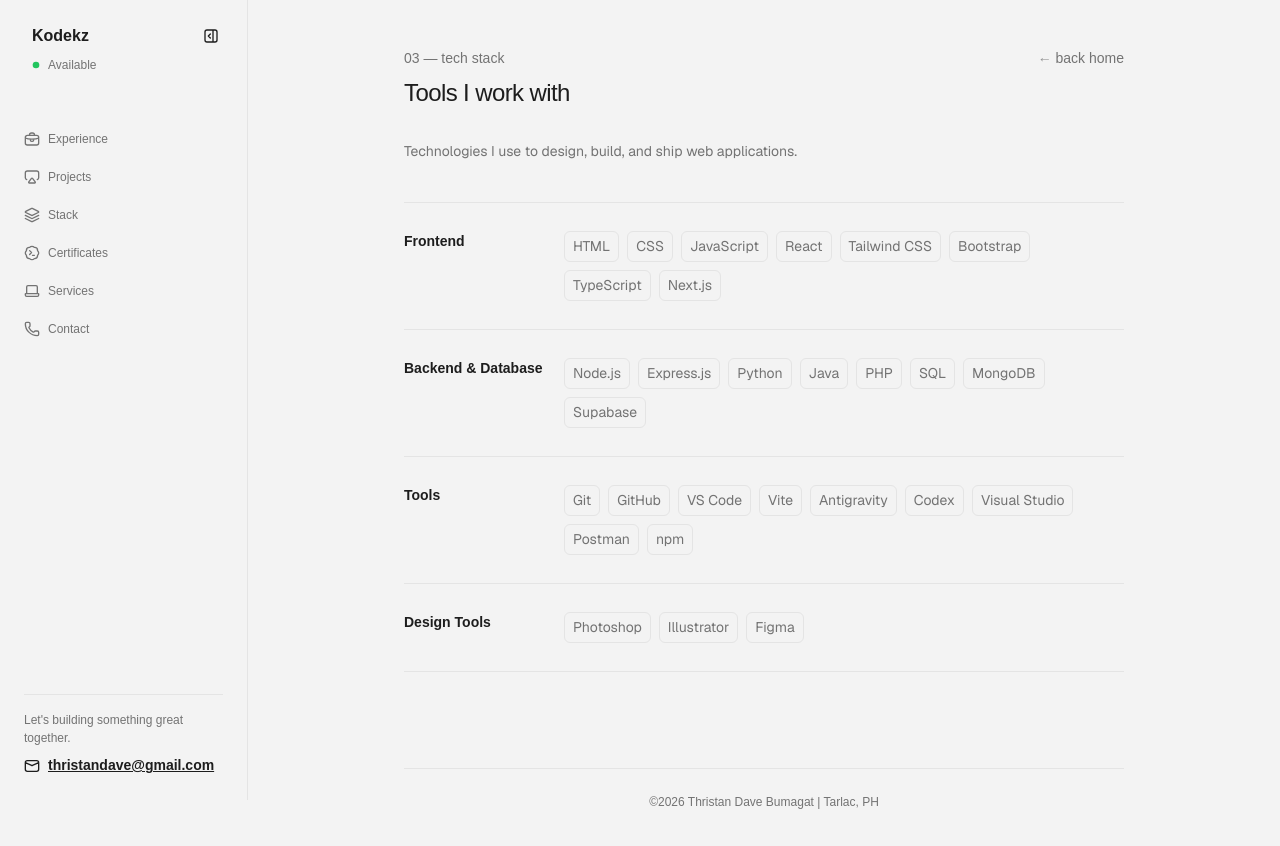
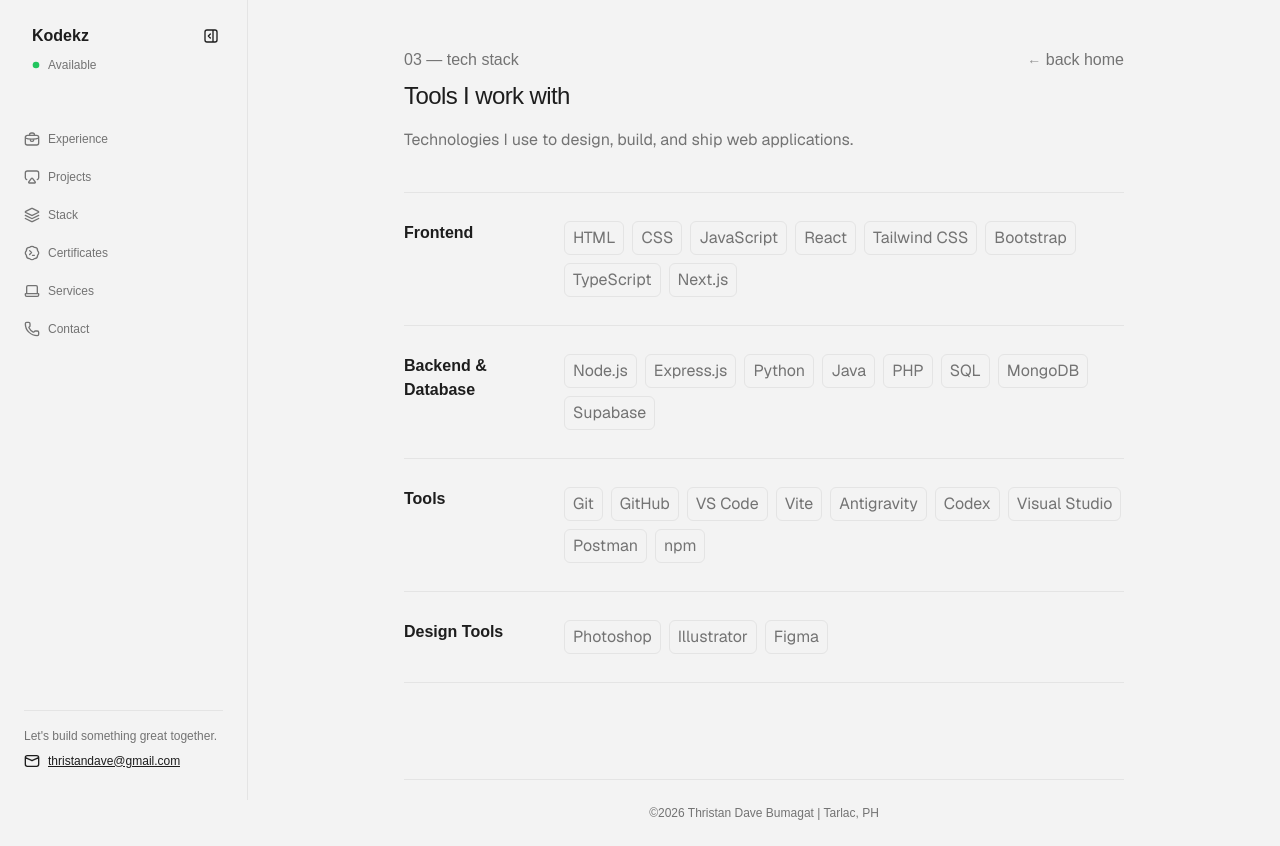
Before and after one commit to 3stannn/kodekz, a React (Vite) app: page /stacks in a window 1280 px wide. Built offline with nearby package versions, Linux system fonts and the light colour scheme; a web font is replaced by a local one.

Commit message:
updated font sizes and populated services page

```diff
--- a/src/Certificates.jsx
+++ b/src/Certificates.jsx
@@ -10,7 +10,7 @@ function Certificates() {
                     <h1 className="text-2xl font-medium tracking-tight">
                         Certificates
                     </h1>
-                    <p className="text normal mt-8 max-w-xl">Credentials & Qualifications.</p>
+                    <p className="text normal mt-4 max-w-xl">Credentials & Qualifications.</p>
                 </div>
                 <Link className="text tab whitespace-nowrap" to="/">
                     <span className="link-arrow link-arrow--back" aria-hidden="true">&#8592;</span> back home
--- a/src/Contacts.jsx
+++ b/src/Contacts.jsx
@@ -41,7 +41,7 @@ function Contacts() {
                     <h1 className="text-2xl font-medium tracking-tight">
                         Get in Touch
                     </h1>
-                    <p className="text normal mt-8 max-w-xl">Have an opportunity, a project in mind, or just want to connect? Reach out anytime.</p>
+                    <p className="text normal mt-4 max-w-xl">Have an opportunity, a project in mind, or just want to connect? Reach out anytime.</p>
                     <div className="mt-2 flex flex-row items-center gap-2">
                         <svg
                             xmlns="http://www.w3.org/2000/svg"
@@ -83,7 +83,7 @@ function Contacts() {
                                 >
                                     <div className={contactIndex > 0 ? "card bottom flex flex-row items-center justify-between" : "card flex flex-row items-center justify-between"}>
                                         <div>
-                                            <p className="text-heavy">{contact.name}</p>
+                                            <p className="text-heavy normal link-title">{contact.name}</p>
                                             <p className="text">@{contact.username}</p>
                                         </div>
                                         <p className="text link"><span className="link-arrow" aria-hidden="true">&#8599;</span></p>
--- a/src/Stacks.jsx
+++ b/src/Stacks.jsx
@@ -56,7 +56,7 @@ function Stacks() {
                     <h1 className="text-2xl font-medium tracking-tight">
                         Tools I work with
                     </h1>
-                    <p className="text normal mt-8 max-w-xl">
+                    <p className="text normal mt-4 max-w-xl">
                         Technologies I use to design, build, and ship web applications.
                     </p>
                 </div>
--- a/src/components/layout/Navbar.jsx
+++ b/src/components/layout/Navbar.jsx
@@ -266,9 +266,13 @@ function Navbar() {
                     <div className="mobile-menu__footer pl-4 pr-4">
                         <p className="hr mb-4"></p>
                         <p className="text small">
-                            Let's building something great together.
+                            Let's build something great together.
                         </p>
-                        <div className="flex flex-row gap-2 items-center mt-2">
+                        <a
+                            className="email-link flex flex-row gap-2 items-center mt-2"
+                            href="mailto:thristandave12@gmail.com"
+                            tabIndex={isMobileOpen ? 0 : -1}
+                        >
                             <svg
                                 xmlns="http://www.w3.org/2000/svg"
                                 width="16"
@@ -276,20 +280,16 @@ function Navbar() {
                                 viewBox="0 0 24 24"
                                 fill="none"
                                 stroke="currentColor"
-                                stroke-width="2"
-                                stroke-linecap="round"
-                                stroke-linejoin="round"
+                                strokeWidth="2"
+                                strokeLinecap="round"
+                                strokeLinejoin="round"
+                                className="shrink-0"
+                                aria-hidden="true"
                             >
                                 <path d="M5 4H19C20.6569 4 22 5.34315 22 7V17C22 18.6569 20.6569 20 19 20H5C3.34315 20 2 18.6569 2 17V7C2 5.34315 3.34315 4 5 4ZM2 7L11.2929 11C11.7154 11.2817 12.2846 11.2817 12.7071 11L22 7" />
                             </svg>
-                            <a
-                                className="text-heavy email"
-                                href="mailto:thristandave12@gmail.com"
-                                tabIndex={isMobileOpen ? 0 : -1}
-                            >
-                                thristandave@gmail.com
-                            </a>
-                        </div>
+                            <span className="email-text">thristandave@gmail.com</span>
+                        </a>
                     </div>
                 </div>
             </nav>
@@ -343,8 +343,12 @@ function Navbar() {
 
                 <div className="desktop-nav__footer mb-2 pl-4 pr-4">
                     <p className="hr mb-4"></p>
-                    <p className="text small">Let's building something great together.</p>
-                    <div className="flex flex-row gap-2 items-center mt-2">
+                    <p className="text small">Let's build something great together.</p>
+                    <a
+                        className="email-link flex flex-row gap-2 items-center mt-2"
+                        href="mailto:thristandave12@gmail.com"
+                        tabIndex={isDesktopOpen ? 0 : -1}
+                    >
                         <svg
                             xmlns="http://www.w3.org/2000/svg"
                             width="16"
@@ -352,20 +356,16 @@ function Navbar() {
                             viewBox="0 0 24 24"
                             fill="none"
                             stroke="currentColor"
-                            stroke-width="2"
-                            stroke-linecap="round"
-                            stroke-linejoin="round"
+                            strokeWidth="2"
+                            strokeLinecap="round"
+                            strokeLinejoin="round"
+                            className="shrink-0"
+                            aria-hidden="true"
                         >
                             <path d="M5 4H19C20.6569 4 22 5.34315 22 7V17C22 18.6569 20.6569 20 19 20H5C3.34315 20 2 18.6569 2 17V7C2 5.34315 3.34315 4 5 4ZM2 7L11.2929 11C11.7154 11.2817 12.2846 11.2817 12.7071 11L22 7" />
                         </svg>
-                        <a
-                            className="text-heavy email"
-                            href="mailto:thristandave12@gmail.com"
-                            tabIndex={isMobileOpen ? 0 : -1}
-                        >
-                            thristandave@gmail.com
-                        </a>
-                    </div>
+                        <span className="email-text">thristandave@gmail.com</span>
+                    </a>
                 </div>
             </nav>
         </header>
--- a/src/components/sections/Heading.jsx
+++ b/src/components/sections/Heading.jsx
@@ -42,16 +42,17 @@ function Hero() {
                     <span className="text normal font-medium chip inline-flex items-center gap-2 align-middle whitespace-nowrap">AI</span> models with
                     agentic tooling, and architecting normalized relational backends.
                 </p>
-                <p className="text normal text-justify mt-2">
-                    Constantly learning and improving through hands-on development.
-                </p>
-                <div className="flex flex-row gap-8 mt-6 justify-between">
-                    <a className="text button" target="_blank" href={resume}>
+                <div className="flex flex-row items-center justify-between gap-3 sm:gap-8 mt-6">
+                    <a
+                        className="text button whitespace-nowrap"
+                        target="_blank"
+                        href={resume}
+                    >
                         Download CV
                     </a>
-                    <div className="flex flex-row gap-8">
+                    <div className="flex flex-row items-center gap-3 sm:gap-8">
                         <a
-                            className="text link"
+                            className="text link whitespace-nowrap"
                             target="_blank"
                             href="https://github.com/3stannn"
                         >
@@ -61,7 +62,7 @@ function Hero() {
                             </span>
                         </a>
                         <a
-                            className="text link"
+                            className="text link whitespace-nowrap"
                             target="_blank"
                             href="https://www.linkedin.com/in/kodekz01"
                         >
--- a/src/index.css
+++ b/src/index.css
@@ -269,7 +269,7 @@ a {
 }
 
 .text {
-  font-size: 14px;
+  font-size: 16px;
   color: #737373;
 }
 
@@ -277,12 +277,13 @@ a {
   font-family: "Geist", sans-serif;
 }
 
-.text.small {
+.text.small,
+.small {
   font-size: 12px;
 }
 
 .text-heavy {
-  font-size: 14px;
+  font-size: 16px;
   font-weight: 600;
   color: #1d1d1d;
 }
@@ -292,6 +293,10 @@ a {
 }
 
 .button {
+  display: inline-flex;
+  align-items: center;
+  justify-content: center;
+  white-space: nowrap;
   background-color: #1d1d1d;
   padding: 4px 8px;
 }
@@ -301,6 +306,9 @@ a {
 }
 
 .link {
+  display: inline-flex;
+  align-items: center;
+  white-space: nowrap;
   padding: 4px;
 }
 
@@ -450,11 +458,47 @@ a:focus-visible .link-arrow {
 
 .email {
   text-decoration: underline;
-   color: #1d1d1d;
+  color: #1d1d1d;
 }
 
 .email:hover {
   font-weight: 600;
+}
+
+.email-link {
+  display: inline-flex;
+  align-items: center;
+  gap: 8px;
+  color: #1d1d1d;
+  font-size: 12px;
+  line-height: 1.4;
+  text-decoration: none;
+  max-width: 100%;
+}
+
+.email-link svg {
+  flex-shrink: 0;
+  color: #1d1d1d;
+}
+
+.email-link .email-text {
+  text-decoration: underline;
+  color: #1d1d1d;
+  font-size: 12px;
+  white-space: nowrap;
+  overflow: hidden;
+  text-overflow: ellipsis;
+  transition: font-weight 150ms ease;
+}
+
+.email-link:hover .email-text {
+  font-weight: 600;
+}
+
+.email-link:focus-visible {
+  outline: 2px solid #1d1d1d;
+  outline-offset: 4px;
+  border-radius: 4px;
 }
 
 .proj-card {
@@ -599,3 +643,13 @@ a:focus-visible .link-arrow {
   background-color: #e4e4e4;
   color: #1d1d1d;
 }
+
+.service-card {
+  border: 1px solid #e4e4e4;
+  padding: 16px;
+  transition: background-color 150ms ease, border-color 150ms ease;
+}
+
+.service-card:hover {
+  background-color: #e4e4e4;
+}
```
Also changed, not shown: src/Experiences.jsx (+11 -11 lines), src/Projects.jsx (+7 -7 lines), src/Services.jsx (+64 -6 lines), src/data/Experience.jsx (+4 -4 lines).
